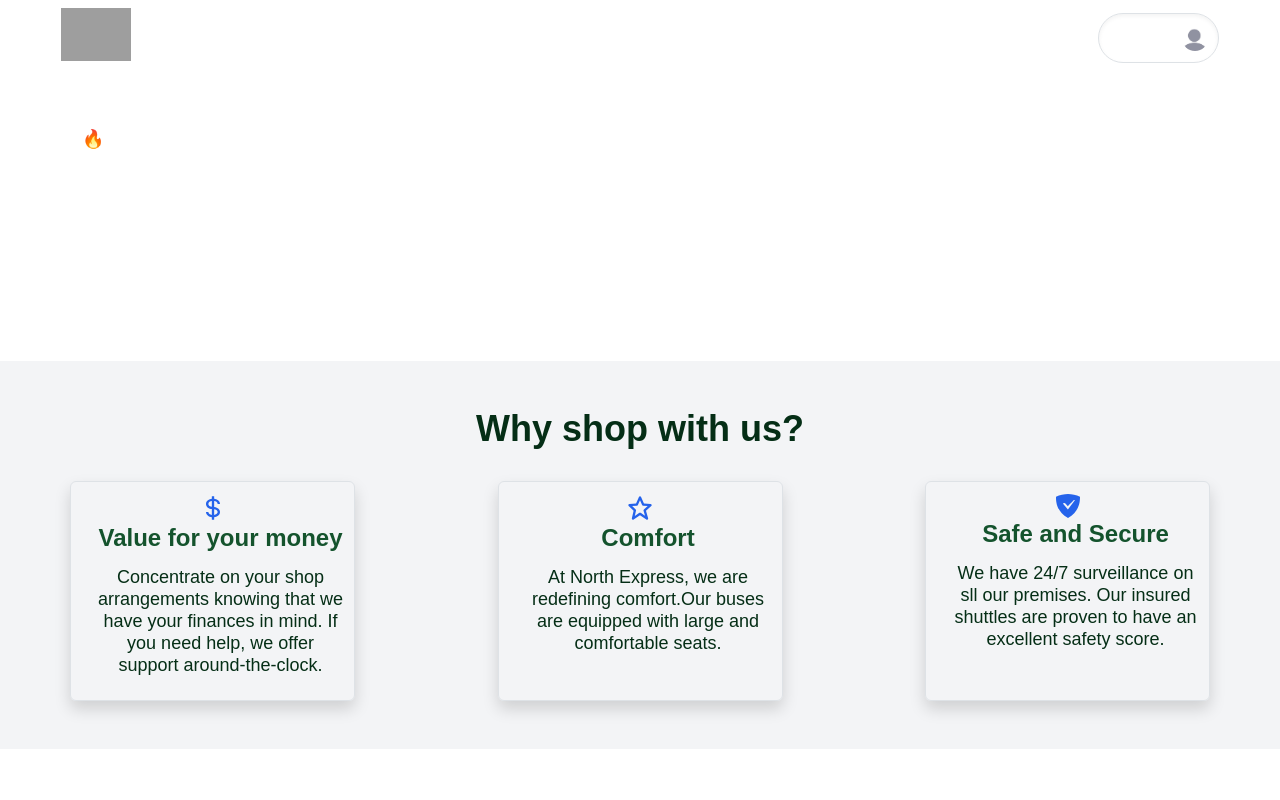
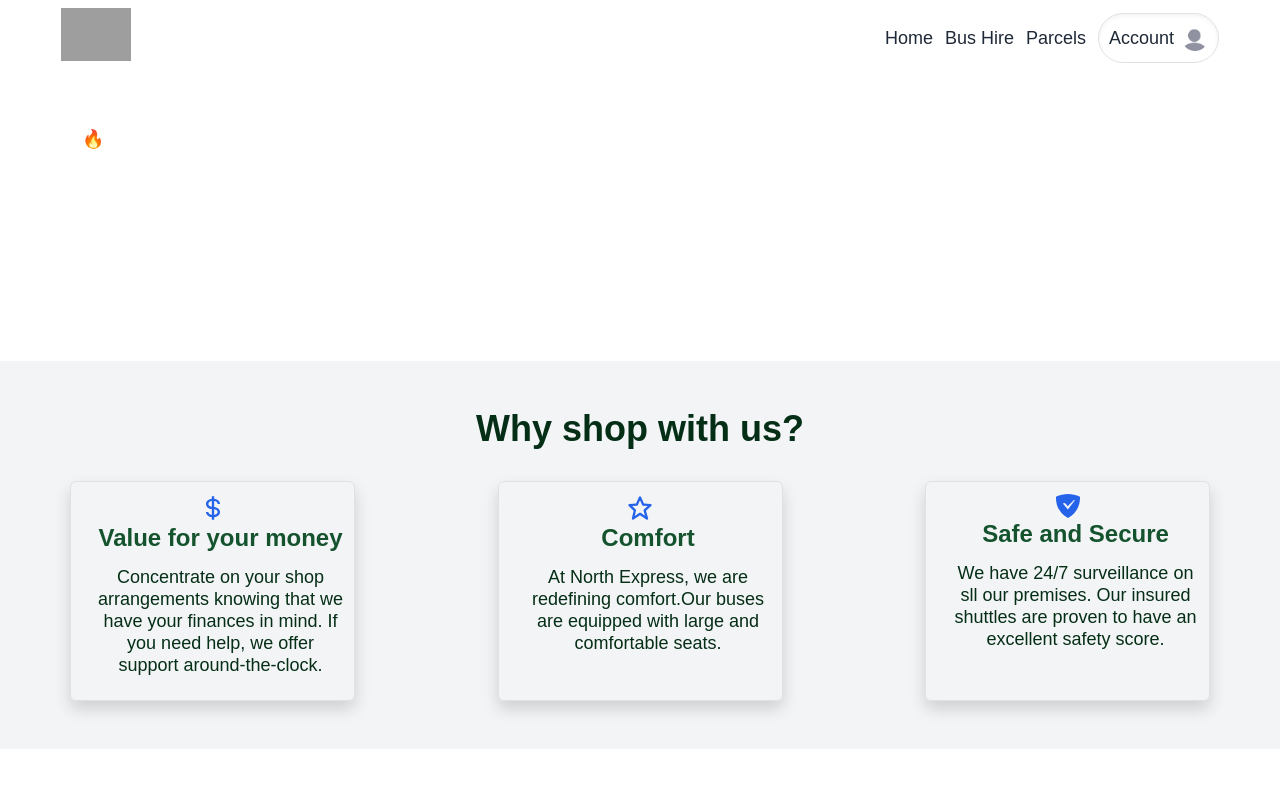
Before and after one commit to CodeDroid999/computershop.co.ke, a Next.js app: page / in a window 1280 px wide. Shown: the top 800 px of the page. Built offline with nearby package versions, Linux system fonts and the light colour scheme; no server answers; grey boxes are pictures that could not be loaded.

Commit message:
text-gray 800

```diff
--- a/components/layout/Avatar.tsx
+++ b/components/layout/Avatar.tsx
@@ -12,9 +12,9 @@ const Avatar = () => {
         <div className="relative z-50">
             <div
                 onClick={handleAccountClick}
-                className="flex items-center justify-center border border-gray-100 shadow-inner rounded-full bg-transparent px-2.5 py-2.5 text-regular text-white duration-300 ease-in-out hover:bg-primary"
+                className="flex items-center justify-center border border-gray-100 shadow-inner rounded-full bg-transparent px-2.5 py-2.5 text-regular text-gray-800 duration-300 ease-in-out hover:bg-primary"
             >
-                <span className="mr-2 md:text-lg font-medium text-xs text-white hover:text-blue-600">
+                <span className="mr-2 md:text-lg font-medium text-xs text-gray-800 hover:text-blue-600">
                     Account
                 </span>
                 <div className="inline-flex justify-end">
--- a/components/layout/HomeSection.tsx
+++ b/components/layout/HomeSection.tsx
@@ -10,8 +10,9 @@ import CustomNavbar from './Navbar';
 const HeroArea: React.FC = () => {
     return (
         <header id="home" className="header_section pb-4">
-
-            <CustomNavbar />
+            <div className="flex bg-white mx-auto justify center align-center">
+                <CustomNavbar />
+            </div>
             <div className="overText mx-auto max-w-c-1390 my-12 z-3">
                 <div className="container flex lg:items-center lg:gap-8 xl:gap-32.5 pl-10">
                     <div className=" md:w-2/3">
--- a/components/layout/MobileAvatar.tsx
+++ b/components/layout/MobileAvatar.tsx
@@ -12,9 +12,9 @@ const MobileAvatar = () => {
         <div className="relative z-50">
             <div
                 onClick={handleAccountClick}
-                className="flex items-center justify-center border border-gray-100 shadow-inner rounded-full bg-transparent px-2.5 py-2.5 text-regular text-white duration-300 ease-in-out hover:bg-primary"
+                className="flex items-center justify-center border border-gray-100 shadow-inner rounded-full bg-transparent px-2.5 py-2.5 text-regular text-gray-800 duration-300 ease-in-out hover:bg-primary"
             >
-                <span className="mr-2 md:text-lg font-medium text-xs text-white hover:text-blue-600">
+                <span className="mr-2 md:text-lg font-medium text-xs text-gray-800 hover:text-blue-600">
                     Account
                 </span>
                 <div className="inline-flex justify-end">
--- a/components/layout/Navbar.tsx
+++ b/components/layout/Navbar.tsx
@@ -39,20 +39,20 @@ const CustomNavbar = () => {
         <div className="flex items-center space-x-3">
           <Link
             href="/"
-            className="md:text-lg font-medium text-xs text-white hover:text-blue-600"
+            className="md:text-lg font-medium text-xs text-gray-800 hover:text-blue-600"
           >
             Home
           </Link>
 
           <Link
             href="/bus-hire"
-            className="md:text-lg font-medium text-xs text-white hover:text-blue-600 whitespace-nowrap"
+            className="md:text-lg font-medium text-xs text-gray-800 hover:text-blue-600 whitespace-nowrap"
           >
             Bus Hire
           </Link>
           <Link
             href="/parcels"
-            className="md:text-lg font-medium text-xs text-white hover:text-blue-600"
+            className="md:text-lg font-medium text-xs text-gray-800 hover:text-blue-600"
           >
             Parcels
           </Link>
```
